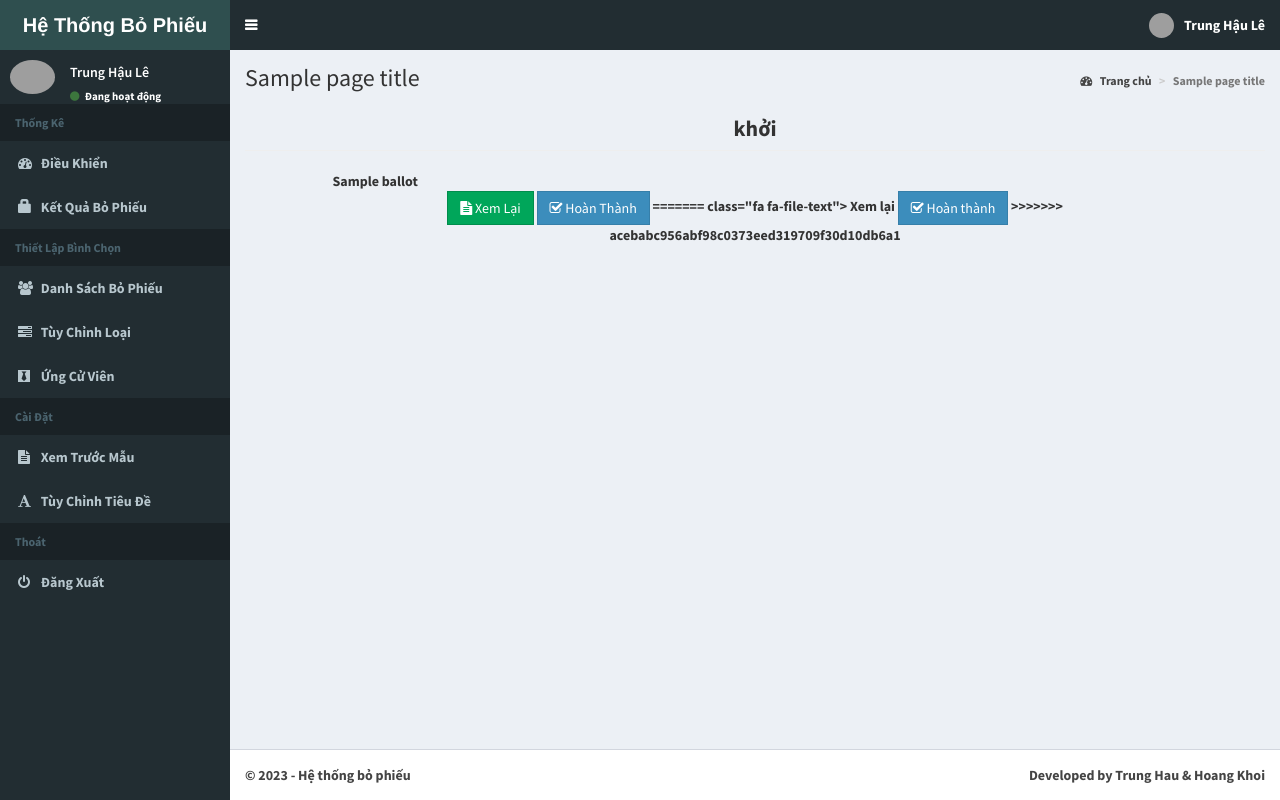
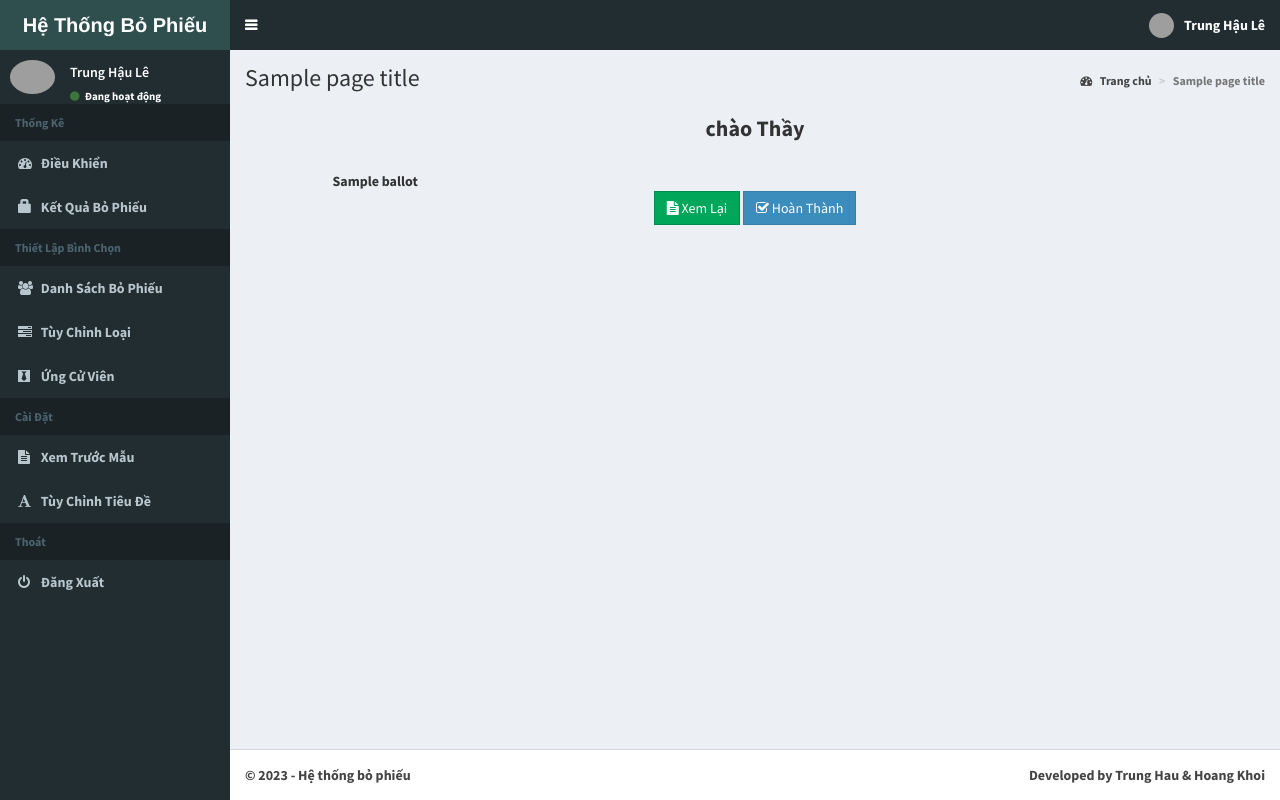
Before and after one commit to haulth/Web_BieuQuyet, a Django app: template voting/templates/voting/voter/ballot.html in a window 1280 px wide. Run offline with Django 3.2, Linux system fonts and the light colour scheme; a user stored in the database is signed in; tables that the repository leaves empty hold one stand-in row (values such as "Sample post"); the template is opened without the code that fills it: most values are stand-ins (such as "Sample title", 1, 10 or a date in 2020); some libraries are stand-ins or nearby versions; grey boxes are pictures that could not be loaded.

Commit message:
Việt hóa

```diff
--- a/election_title.txt
+++ b/election_title.txt
@@ -1 +1 @@
-khởi
+chào Thầy
--- a/voting/templates/voting/login.html
+++ b/voting/templates/voting/login.html
@@ -25,10 +25,10 @@
                 <div class="row">
                     <div class="col-xs-4">
                         <button type="submit" class="btn btn-success btn-block btn-flat" name="login"><i
-                                class="fa fa-sign-in"></i> Log In</button>
+                                class="fa fa-sign-in"></i>Đăng Nhập</button>
                     </div>
                     <div class="pull-right col-xs-4">
-                        <a  class="btn btn-warning btn-block btn-flat" href="{% url 'account_register' %}"><i class="fa fa-user-plus"></i> Register</a>
+                        <a  class="btn btn-warning btn-block btn-flat" href="{% url 'account_register' %}"><i class="fa fa-user-plus"></i> Đăng Ký</a>
                     </div>
                 </div>
             </form>
--- a/voting/templates/voting/voter/ballot.html
+++ b/voting/templates/voting/voter/ballot.html
@@ -17,15 +17,9 @@ aria-hidden="true">&times;</button>
   {{ ballot|safe }}
   <div class="text-center">
     <button type="button" class="btn btn-success btn-flat" id="preview"><i
-<<<<<<< HEAD
             class="fa fa-file-text"></i> Xem Lại</button>
     <button type="submit" class="btn btn-primary btn-flat" name="submit_vote"><i
             class="fa fa-check-square-o"></i> Hoàn Thành </button>
-=======
-            class="fa fa-file-text"></i> Xem lại</button>
-    <button type="submit" class="btn btn-primary btn-flat" name="submit_vote"><i
-            class="fa fa-check-square-o"></i> Hoàn thành</button>
->>>>>>> acebabc956abf98c0373eed319709f30d10db6a1
 </div>
 </form>
     </div>
```
